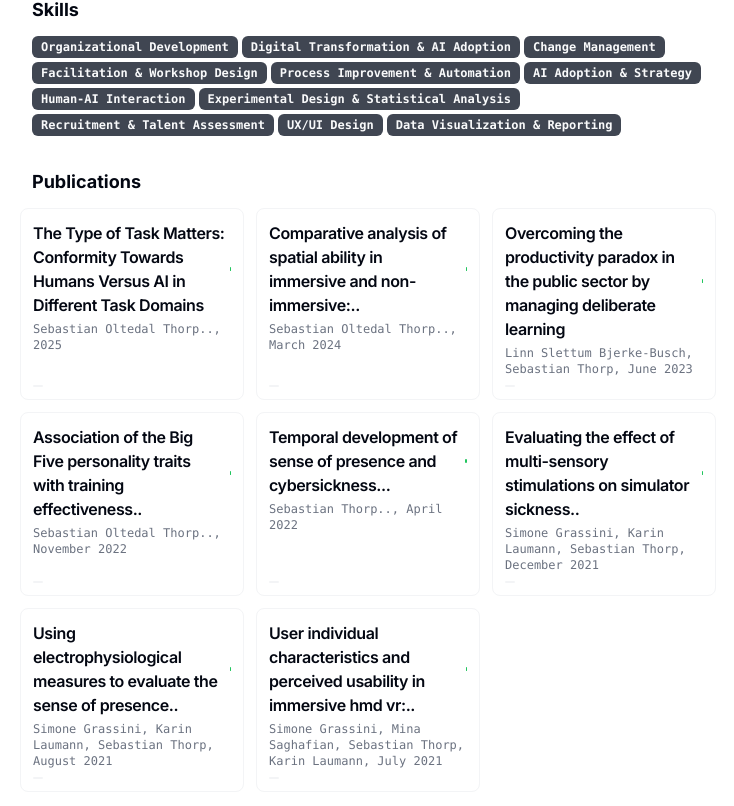
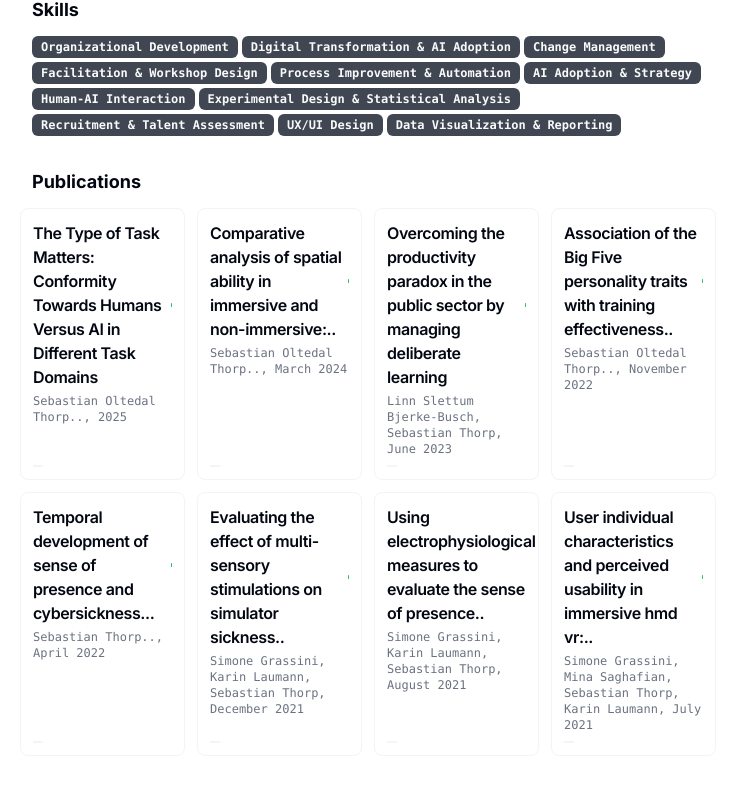
Before and after one commit to BlameMe9/Oslomet3, a Next.js app: page / in a window 1280 px wide. Shown: the part 1074-1880 px from the top of the page, without its empty margins (272-1006 px from the left). Built offline with nearby package versions, Linux system fonts and the light colour scheme.

Commit message:
Update page.tsx

```diff
--- a/src/app/page.tsx
+++ b/src/app/page.tsx
@@ -115,7 +115,7 @@ export default function Page() {
 
         <Section className="print-force-new-page scroll-mb-16">
           <h2 className="text-lg font-bold">Publications</h2>
-          <div className="-mx-3 grid grid-cols-1 gap-3 print:grid-cols-3 print:gap-2 md:grid-cols-2 lg:grid-cols-3">
+          <div className="-mx-3 grid grid-cols-1 gap-3 print:grid-cols-3 print:gap-2 md:grid-cols-2 lg:grid-cols-4">
             {RESUME_DATA.projects.map((project) => (
               <ProjectCard
                 key={project.title}
```
